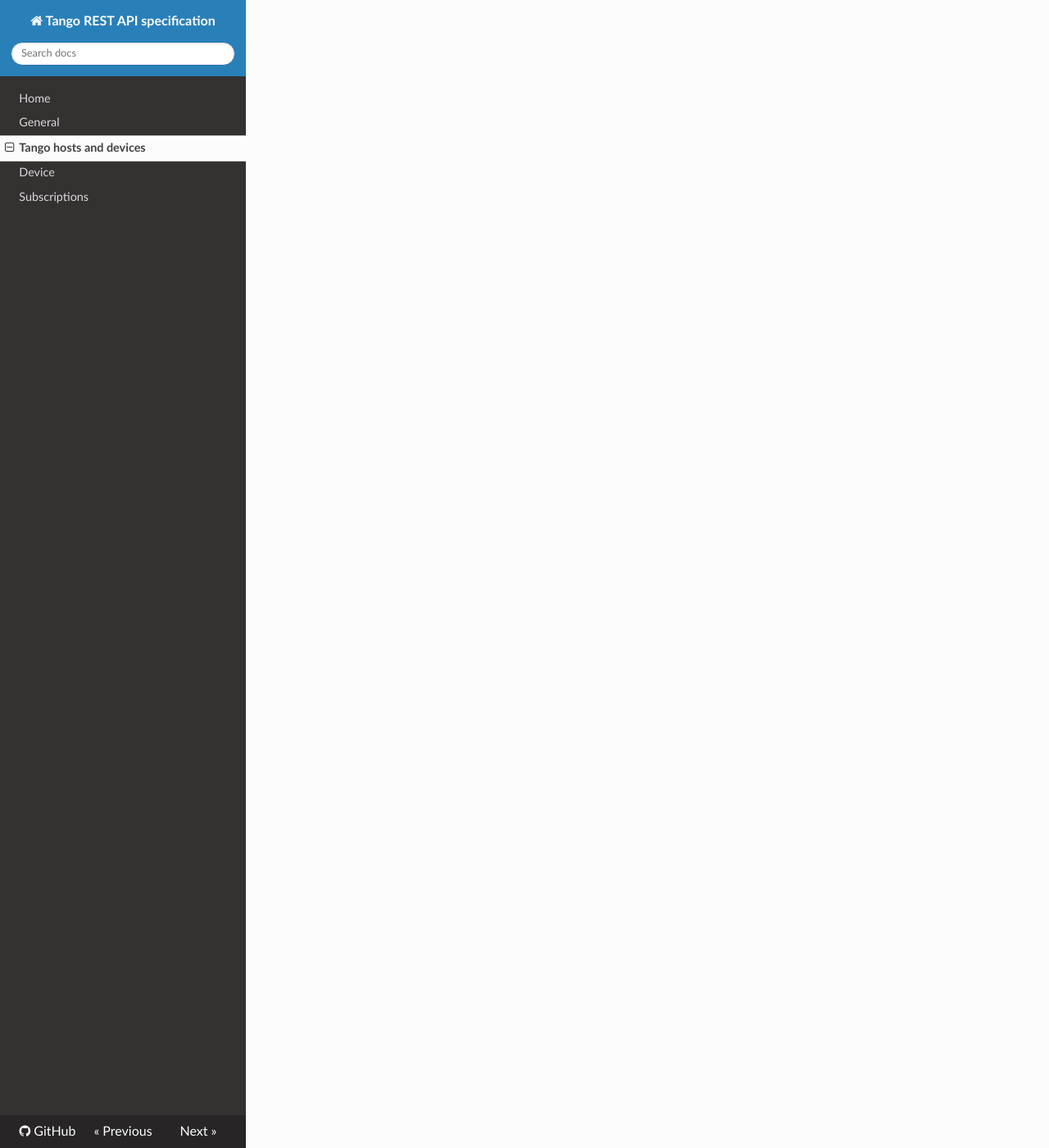
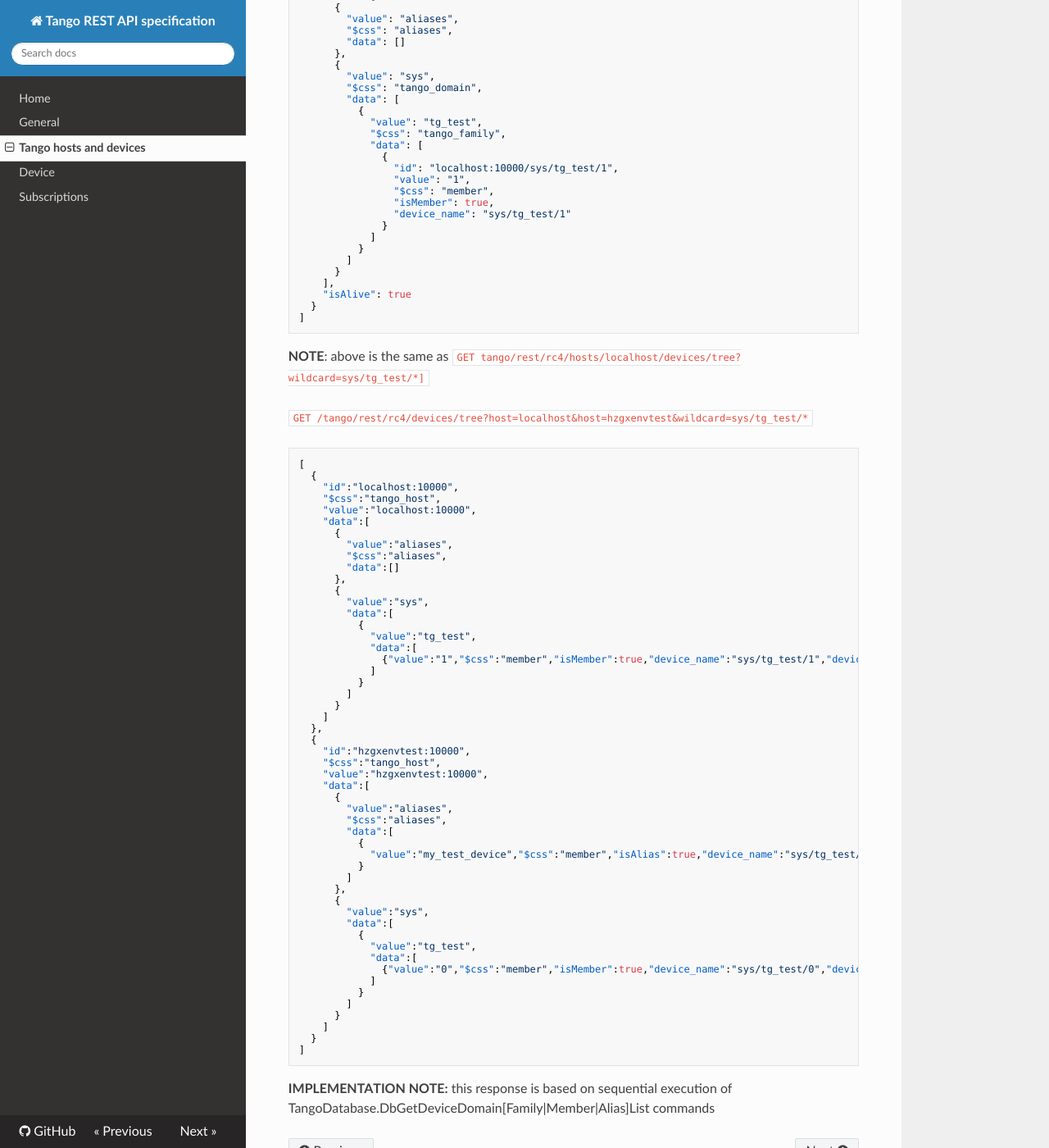
Before and after one commit to tango-controls/rest-api, an MkDocs documentation site: the page built from docs/hosts.md, in a window 1280 px wide and 1400 px high, scrolled down 3090 px. Shown: the whole window at 82% size. Built offline with MkDocs 1.6.1, drawn with Linux system fonts in a browser that asks for light colours; nearby versions of some CDN libraries; old or Windows-style settings are respelled for this version of MkDocs; some of the changed text lies outside the part shown.

Commit message:
Add devices tree to rc4

````diff
--- a/docs/hosts.md
+++ b/docs/hosts.md
@@ -67,3 +67,173 @@ __OR__
 ```
 
 __IMPLEMENTATION NOTE:__ this response is the same as when execute command: sys/databaseds/2/DbGetDeviceWideList(wildcard) via standard Tango API
+
+### Tango host devices tree
+
+| URL                                         | Response           | Desc
+|-----------------------------------------|------------|--------------------------
+|`GET /tango/rest/rc4/hosts/{host}/{port}/devices/tree[?wildcard={wildcard}]`     | JSONArray  | – lists all devices visible through this API
+
+`GET /tango/rest/rc4/hosts/localhost/10000/devices/tree?wildcard=sys/tg_test/*&wildcard=test2/*/*`
+
+```json
+[
+  {
+    "id": "localhost:10000",
+    "value": "localhost:10000",
+    "$css": "tango_host",
+    "data": [
+      {
+        "value": "aliases",
+        "$css": "aliases",
+        "data": []
+      },
+      {
+        "value": "sys",
+        "$css": "tango_domain",
+        "data": [
+          {
+            "value": "tg_test",
+            "$css": "tango_family",
+            "data": [
+              {
+                "id": "localhost:10000/sys/tg_test/1",
+                "value": "1",
+                "$css": "member",
+                "isMember": true,
+                "device_name": "sys/tg_test/1"
+              }
+            ]
+          }
+        ]
+      },
+      {
+        "value": "test2",
+        "$css": "tango_domain",
+        "data": [
+          {
+            "value": "debian8",
+            "$css": "tango_family",
+            "data": [
+              {
+                "id": "localhost:10000/test2/debian8/20",
+                "value": "20",
+                "$css": "member",
+                "isMember": true,
+                "device_name": "test2/debian8/20"
+              }
+            ]
+          }
+        ]
+      }
+    ],
+    "isAlive": true
+  }
+]
+```
+
+# Devices tree
+
+| URL                                         | Response           | Desc
+|-----------------------------------------|------------|--------------------------
+|`GET /tango/rest/rc4/devices/tree?host={tango_host}[:{tango_port}]&[wildcard={devices filter}]`         | JSONArray  | – Tango host(s) tree, devcice filter(s) - wildcard e.g. `sys/*/*`
+
+`GET /tango/rest/rc4/devices/tree?host=localhost&wildcard=sys/tg_test/*`
+
+```json
+[
+  {
+    "id": "localhost:10000",
+    "value": "localhost:10000",
+    "$css": "tango_host",
+    "data": [
+      {
+        "value": "aliases",
+        "$css": "aliases",
+        "data": []
+      },
+      {
+        "value": "sys",
+        "$css": "tango_domain",
+        "data": [
+          {
+            "value": "tg_test",
+            "$css": "tango_family",
+            "data": [
+              {
+                "id": "localhost:10000/sys/tg_test/1",
+                "value": "1",
+                "$css": "member",
+                "isMember": true,
+                "device_name": "sys/tg_test/1"
+              }
+            ]
+          }
+        ]
+      }
+    ],
+    "isAlive": true
+  }
+]
+```
+
+**NOTE**: above is the same as `GET tango/rest/rc4/hosts/localhost/devices/tree?wildcard=sys/tg_test/*]`
+
+`GET /tango/rest/rc4/devices/tree?host=localhost&host=hzgxenvtest&wildcard=sys/tg_test/*`
+
+```json
+[
+  {
+    "id":"localhost:10000",
+    "$css":"tango_host",
+    "value":"localhost:10000",
+    "data":[
+      {
+        "value":"aliases",
+        "$css":"aliases",
+        "data":[]
+      },
+      {
+        "value":"sys",
+        "data":[
+          {
+            "value":"tg_test",
+            "data":[
+              {"value":"1","$css":"member","isMember":true,"device_name":"sys/tg_test/1","device_id":"localhost:10000/sys/tg_test/1"}
+            ]
+          }
+        ]
+      }
+    ]
+  },
+  {
+    "id":"hzgxenvtest:10000",
+    "$css":"tango_host",
+    "value":"hzgxenvtest:10000",
+    "data":[
+      {
+        "value":"aliases",
+        "$css":"aliases",
+        "data":[
+          {
+            "value":"my_test_device","$css":"member","isAlias":true,"device_name":"sys/tg_test/1"
+          }
+        ]
+      },
+      {
+        "value":"sys",
+        "data":[
+          {
+            "value":"tg_test",
+            "data":[
+              {"value":"0","$css":"member","isMember":true,"device_name":"sys/tg_test/0","device_id":"hzgxenvtest:10000/sys/tg_test/0"},{"value":"1","$css":"member","isMember":true,"device_name":"sys/tg_test/1","device_id":"hzgxenvtest:10000/sys/tg_test/1"},{"value":"2","$css":"member","isMember":true,"device_name":"sys/tg_test/2","device_id":"hzgxenvtest:10000/sys/tg_test/2"},{"value":"3","$css":"member","isMember":true,"device_name":"sys/tg_test/3","device_id":"hzgxenvtest:10000/sys/tg_test/3"},{"value":"4","$css":"member","isMember":true,"device_name":"sys/tg_test/4","device_id":"hzgxenvtest:10000/sys/tg_test/4"},{"value":"6","$css":"member","isMember":true,"device_name":"sys/tg_test/6","device_id":"hzgxenvtest:10000/sys/tg_test/6"}
+            ]
+          }
+        ]
+      }
+    ]
+  }
+]
+```
+
+__IMPLEMENTATION NOTE:__ this response is based on sequential execution of TangoDatabase.DbGetDeviceDomain[Family|Member|Alias]List commands
````
